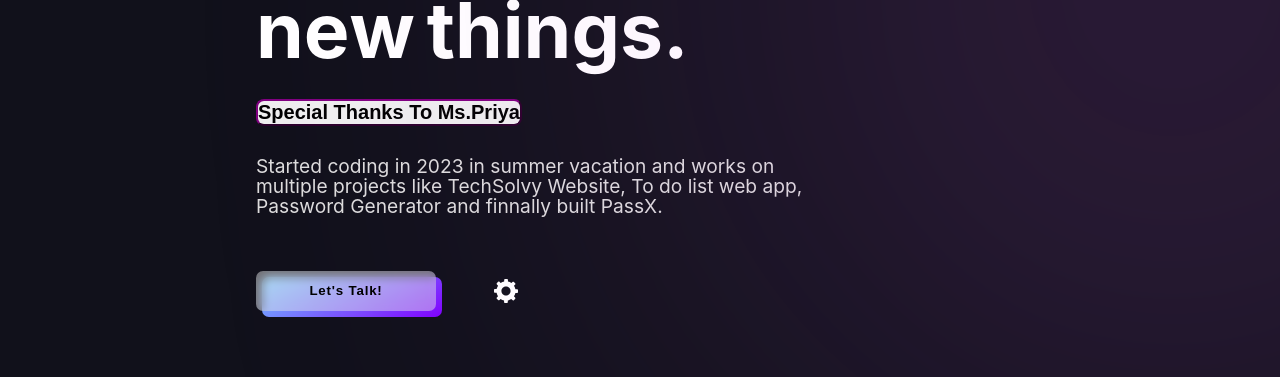
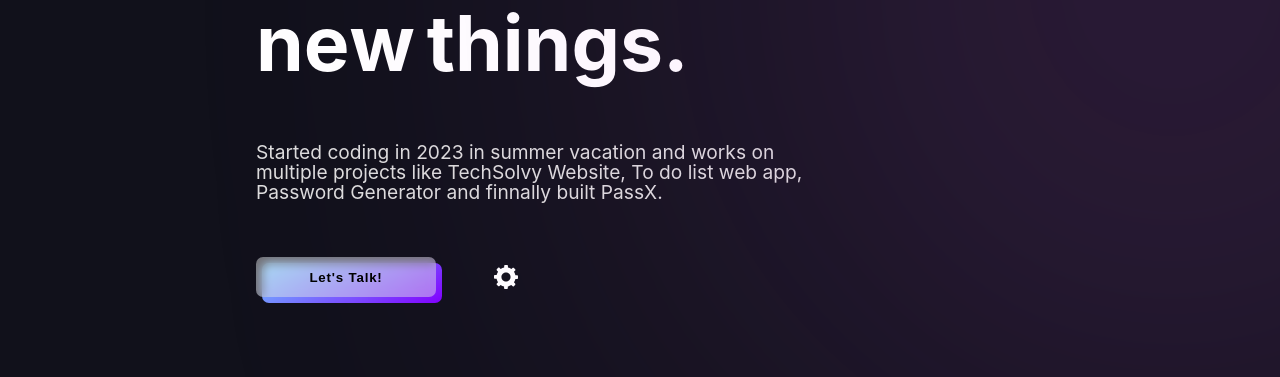
Before and after one commit to founder0techsolvy/Ez.Avi, a plain HTML site: page index.html in a window 1280 px wide. Shown: the part 423-800 px from the top of the page. Drawn offline with nearby package versions, Linux system fonts and the light colour scheme; a web font is replaced by a local one.

Commit message:
Update index.html

```diff
--- a/index.html
+++ b/index.html
@@ -208,7 +208,7 @@
          <!--Duicate Below +-->
         <br>
         <br>
-               <button style="border-radius: 8px; border-color: purple"><h1 style="margin: "10px">Special Thanks To Ms.Priya </h1></button>
+
         <p id="info-para" data-aos="fade-up" data-aos-delay="600">
           Started coding in 2023 in summer vacation and works on multiple projects like TechSolvy Website, To do list web app, Password Generator and finnally built PassX.
         </p>
```
